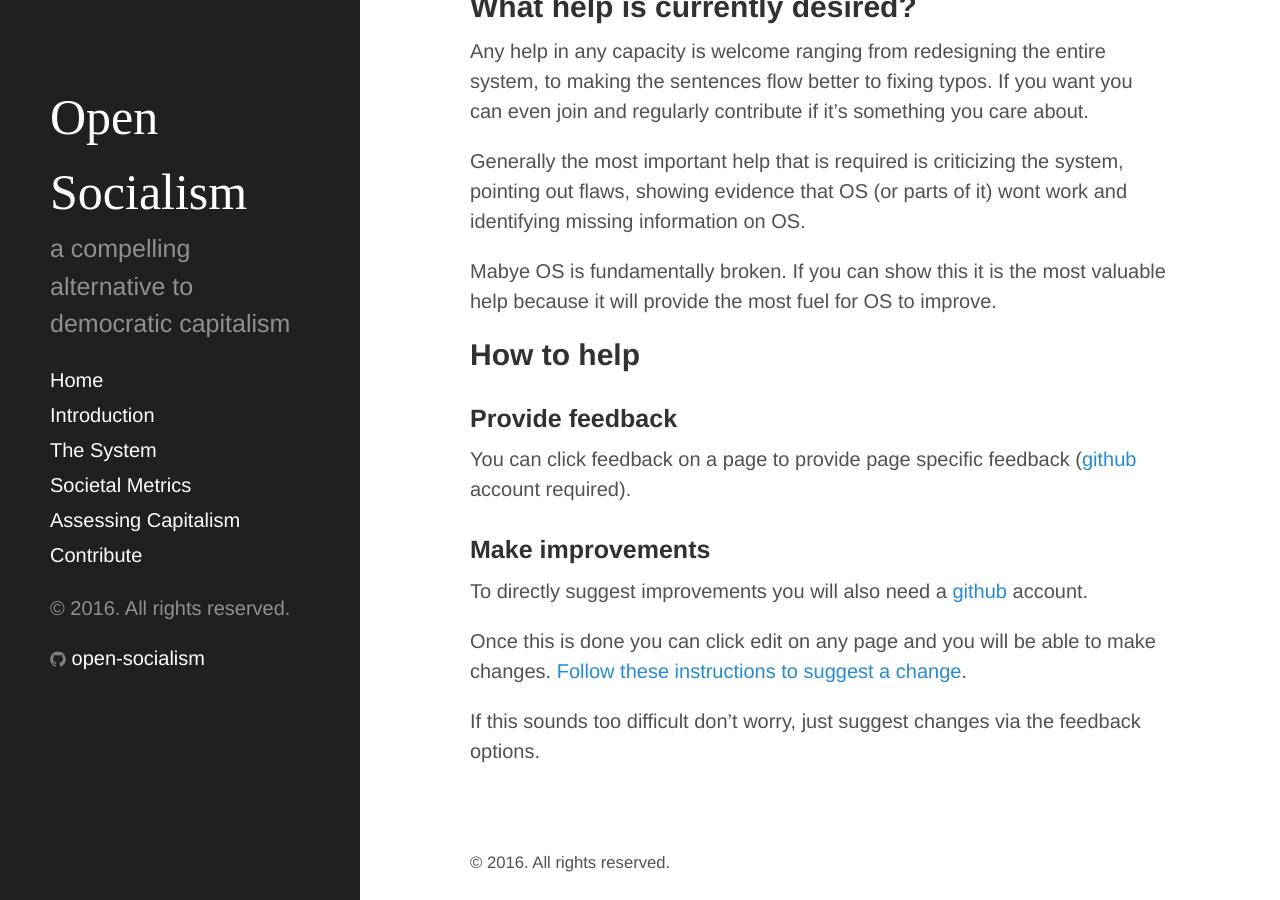
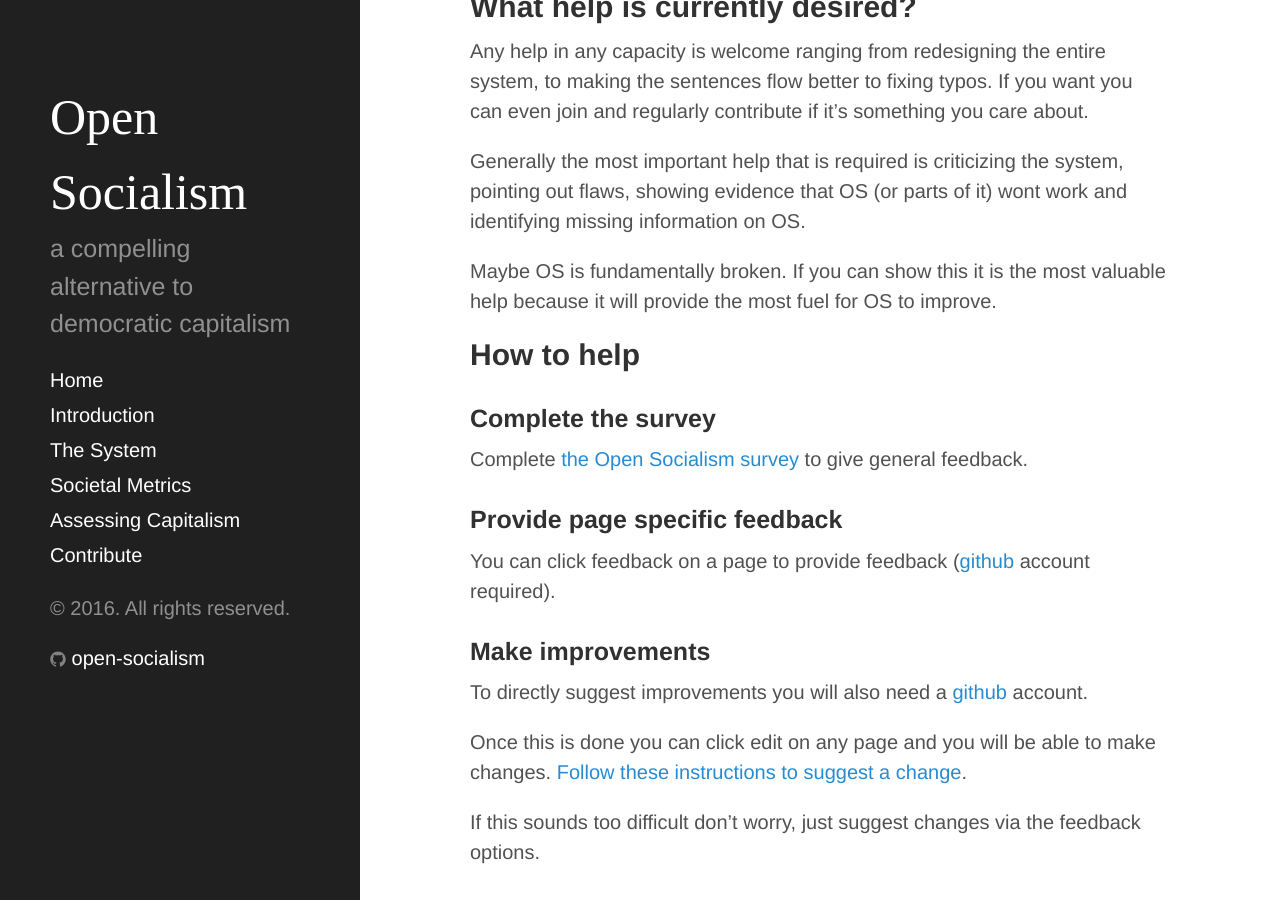
Before and after one commit to open-socialism/open-socialism-site, a Jekyll site: the page built from contribute.md, in a window 1280 px wide and 900 px high, scrolled down 367 px. Built offline with Jekyll 4.4.1, drawn with Linux system fonts in a browser that asks for light colours.

Commit message:
Add some survey links

```diff
--- a/contribute.md
+++ b/contribute.md
@@ -13,13 +13,17 @@ Any help in any capacity is welcome ranging from redesigning the entire system,
 
 Generally the most important help that is required is criticizing the system, pointing out flaws, showing evidence that OS (or parts of it) wont work and identifying missing information on OS.
 
-Mabye OS is fundamentally broken. If you can show this it is the most valuable help because it will provide the most fuel for OS to improve.
+Maybe OS is fundamentally broken. If you can show this it is the most valuable help because it will provide the most fuel for OS to improve.
 
 ## How to help
 
-### Provide feedback
+### Complete the survey
 
-You can click feedback on a page to provide page specific feedback ([github](https://github.com/join){:target="_blank"} account required).
+Complete [the Open Socialism survey](https://docs.google.com/forms/d/1fbNE7hpmryylvsILKRK18PYORs4Mxkf7qOLOkiFDww0/viewform){:target="_blank"} to give general feedback.
+
+### Provide page specific feedback
+
+You can click feedback on a page to provide feedback ([github](https://github.com/join){:target="_blank"} account required).
 
 ### Make improvements
 
```
Also changed, not shown: index.md (+2 -0 lines).
